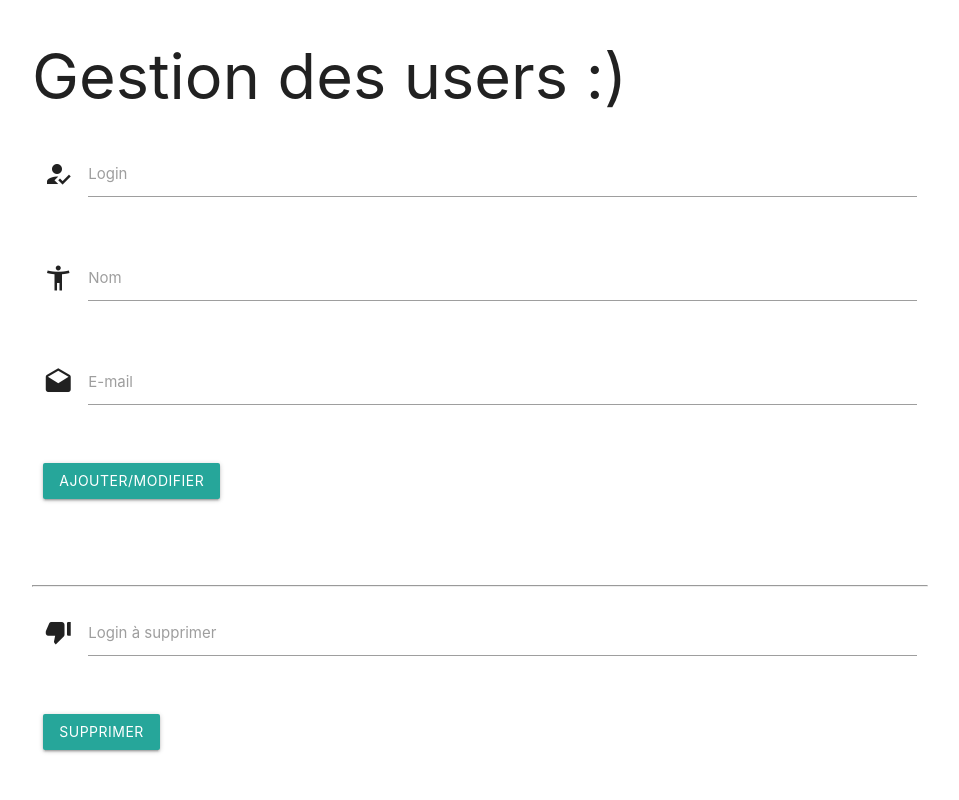
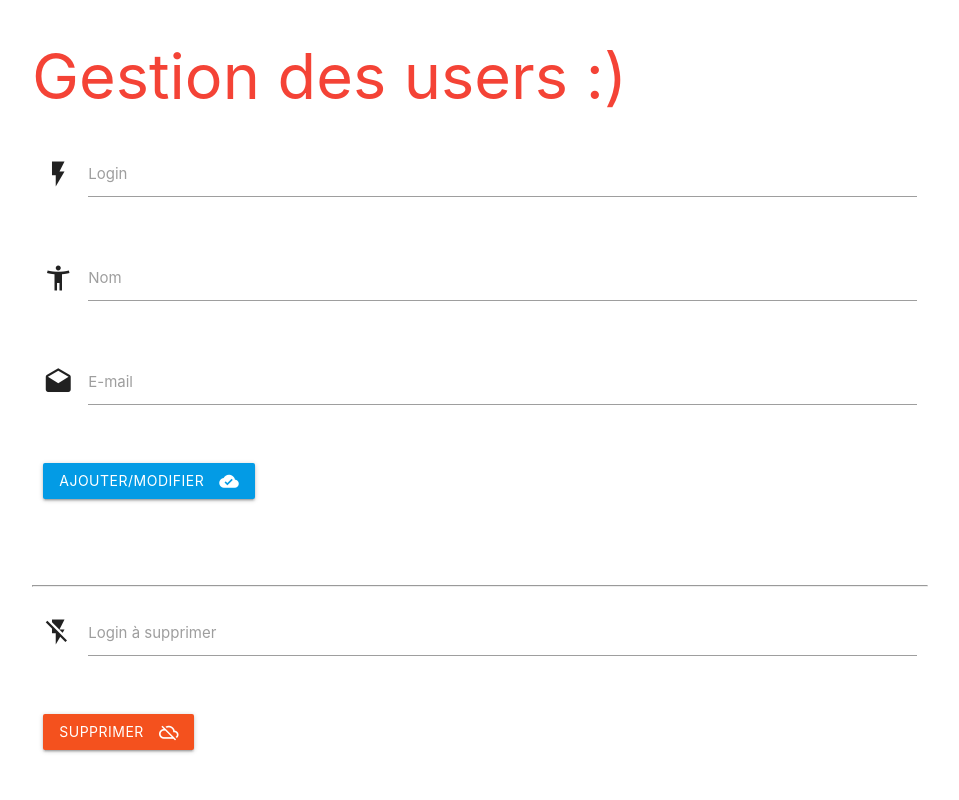
Before and after one commit to pitichampi/poo-form, a PHP site: page / in a window 1280 px wide. Shown: the whole page, without its empty margins (160-1119 px from the left). Run offline with PHP 8.4, Linux system fonts and the light colour scheme.

Commit message:
vive le material :)

```diff
--- a/insertdb/index.php
+++ b/insertdb/index.php
@@ -5,7 +5,6 @@
     $delete = 'DELETE FROM users where login=:login';
     $select = 'SELECT login from users WHERE login=:login';
     $update = 'UPDATE users SET nom=:nom,email=:email WHERE login=:login';
-
 
 $post = $_POST;
     if (isset($_POST['login'])) {
@@ -52,6 +51,7 @@ $todel=$post['todel'];
           content="width=device-width, user-scalable=no, initial-scale=1.0, maximum-scale=1.0, minimum-scale=1.0">
     <meta http-equiv="X-UA-Compatible" content="ie=edge">
     <title>Document</title>
+    <link rel="icon" href="https://cdn1.iconfinder.com/data/icons/users-and-avatars/32/user_male_style_hipster_mustache_glasses_profile_man-512.png">
     <!-- Compiled and minified CSS -->
     <link rel="stylesheet" href="https://cdnjs.cloudflare.com/ajax/libs/materialize/1.0.0/css/materialize.min.css">
 
@@ -65,20 +65,20 @@ $todel=$post['todel'];
     <?php
 
     if (isset($run) && $run && $added) {
-        echo '<script> M.toast({html:"Utilisateur '.$login.' ajouté"})</script>';
+        echo '<script> M.toast({html:"Utilisateur '.$login.' ajouté",classes:"light-blue darken-1"})</script>';
     }
     if (isset($run) && $run && $modified) {
-        echo '<script> M.toast({html:"Utilisateur '.$login.' modifié"})</script>';
+        echo '<script> M.toast({html:"Utilisateur '.$login.' modifié",classes:"deep-purple darken-2"})</script>';
     }
     if (isset($run2) && $run2) {
-        echo '<script> M.toast({html:"Utilisateur '.$todel.' supprimé"})</script>';
+        echo '<script> M.toast({html:"Utilisateur '.$todel.' supprimé",classes:"red darken-4"})</script>';
     }
     ?>
-    <h1>Gestion des users :)</h1>
+    <h1 class="red-text">Gestion des users :)</h1>
     <form action="index.php" method="post">
         <div class="row">
             <div class="input-field col s12">
-                <i class="material-icons prefix">how_to_reg</i>
+                <i class="material-icons prefix">flash_on</i>
                 <input id="login" type="text" name="login">
                 <label for="login">Login</label>
             </div>
@@ -99,7 +99,7 @@ $todel=$post['todel'];
         </div>
         <div class="row">
             <div class="input-field col s12">
-                <button class="btn waves-effect waves-light" type="submit" name="action">Ajouter/Modifier</button>
+                <button class= "light-blue darken-1 pulse btn waves-effect waves-light" type="submit" name="action"><i class="material-icons right">cloud_done</i>Ajouter/Modifier</button>
             </div>
         </div>
         <div class="row">
@@ -111,14 +111,14 @@ $todel=$post['todel'];
     <form action="index.php" method="post">
         <div class="row">
             <div class="input-field col s12">
-                <i class="material-icons prefix">thumb_down_alt</i>
+                <i class="material-icons prefix">flash_off</i>
                 <input id="todel" type="text" name="todel">
                 <label for="todel">Login à supprimer</label>
             </div>
         </div>
         <div class="row">
             <div class="input-field col s12">
-                <button class="btn waves-effect waves-light" type="submit" name="action2">Supprimer</button>
+                <button class="deep-orange darken-1 pulse btn waves-effect waves-light" type="submit" name="action2"><i class="material-icons right">cloud_off</i>Supprimer</button>
             </div>
         </div>
 
```
